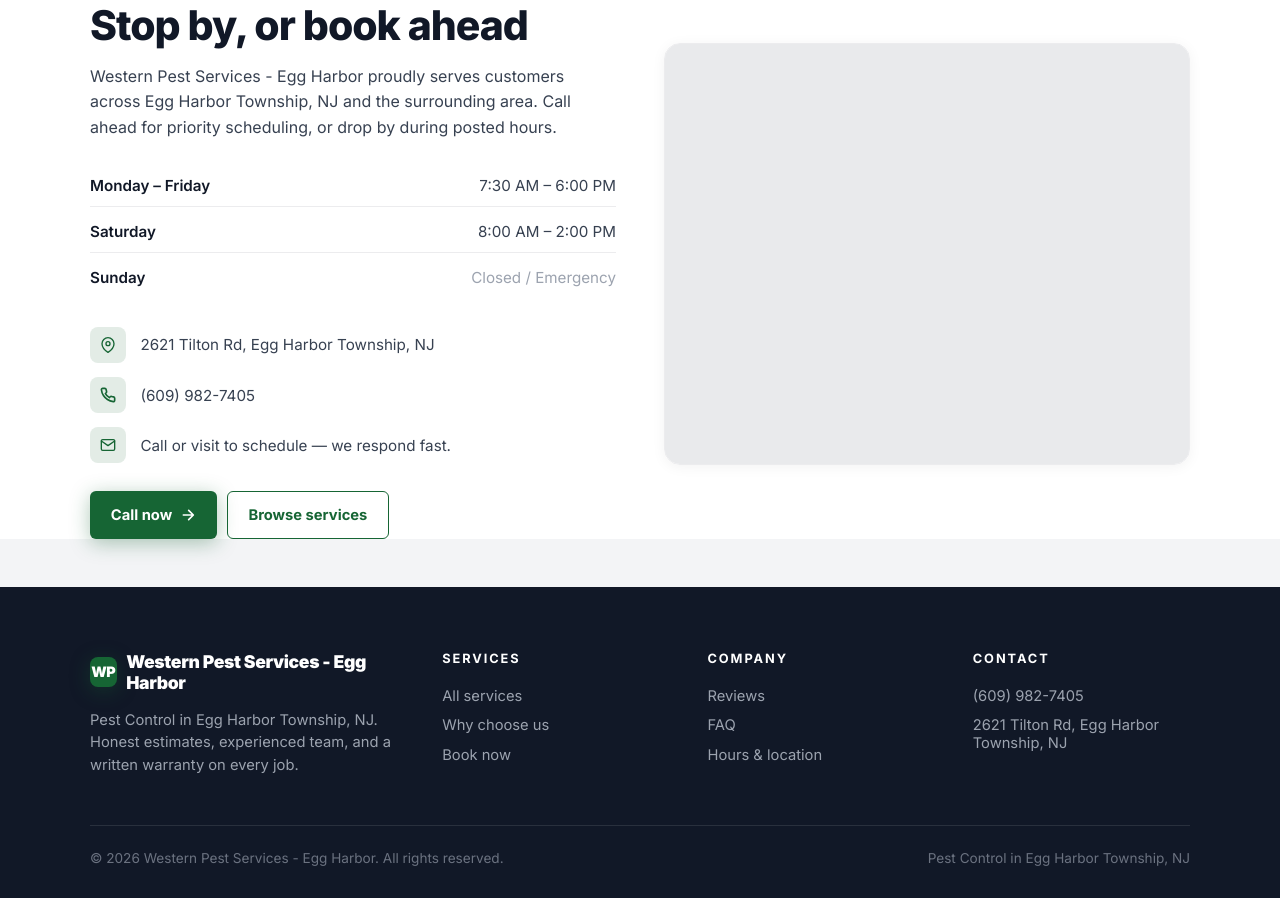
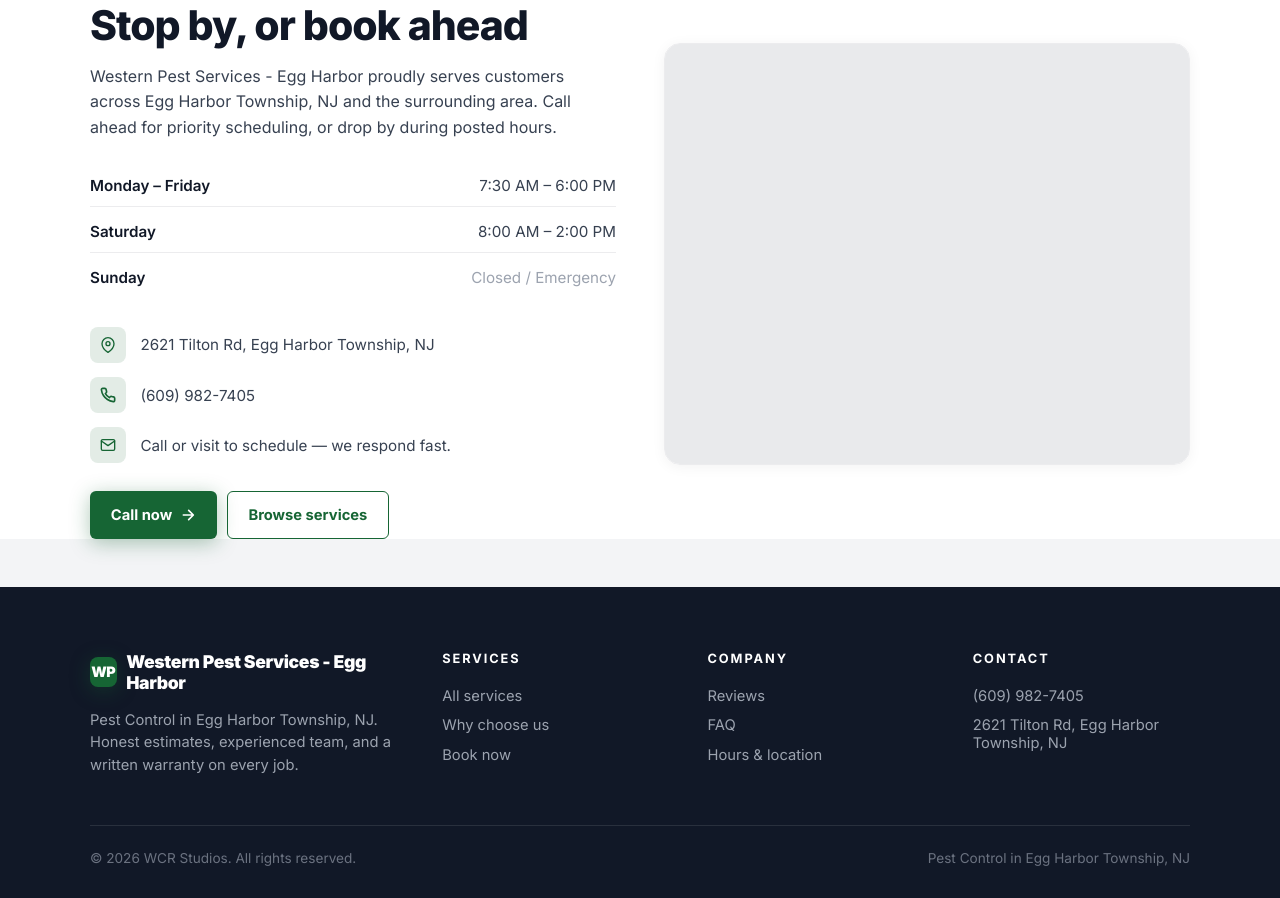
Before and after one commit to Wrenbjor/trades--western-pest-services-egg-harbor, a plain HTML site: page index.html in a window 1280 px wide. Shown: the part 4763-5661 px from the top of the page. Drawn offline with nearby package versions, Linux system fonts and the light colour scheme; no server answers.

Commit message:
Update site

```diff
--- a/index.html
+++ b/index.html
@@ -605,7 +605,7 @@
     </div>
   </div>
   <div class="foot-bottom">
-    <div>&copy; 2026 Western Pest Services - Egg Harbor. All rights reserved.</div>
+    <div>&copy; 2026 WCR Studios. All rights reserved.</div>
     <div>Pest Control in Egg Harbor Township, NJ</div>
   </div>
 </footer>
```
